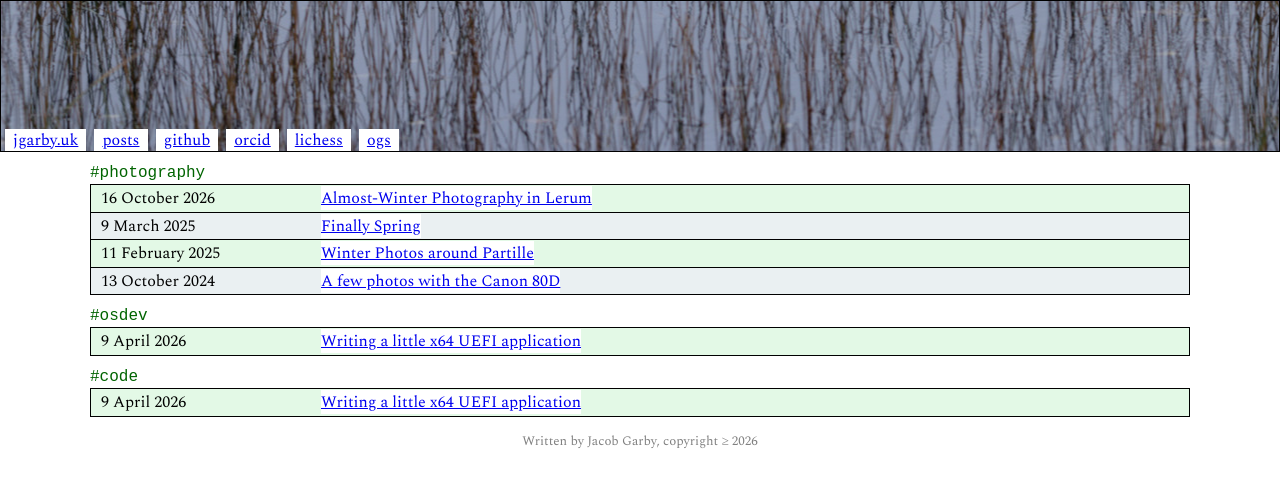
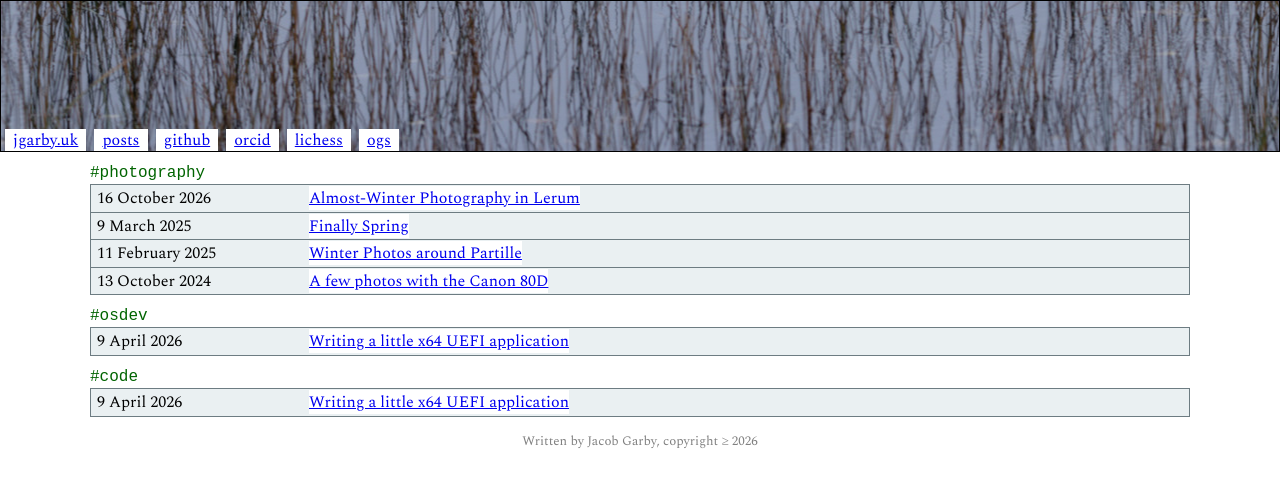
Before and after one commit to j4cobgarby/j4cobgarby.github.io, a Jekyll site: the page built from listing.html, in a window 1280 px wide. Shown: the top 487 px of the page. Built offline with Jekyll 4.4.1, drawn with Linux system fonts in a browser that asks for light colours.

Commit message:
Changed minor styles

```diff
--- a/assets/css/styles.css
+++ b/assets/css/styles.css
@@ -109,6 +109,9 @@ div.content {
         margin: 10px;
         max-width: max(40%, 300px);
         width: fit-content;
+        padding: 2px;
+        background-color: #eaf0f2;
+
 
         @media screen and (max-width: 600px) {
             max-width: 90%;
@@ -118,7 +121,7 @@ div.content {
 
         text-align: center;
 
-        border: 1px solid black;
+        border: 1px solid #6d7c82;
         border-radius: 2px;
         overflow: hidden;
 
@@ -131,7 +134,6 @@ div.content {
         figcaption {
             padding-top: 2px;
             padding-bottom: 2px;
-            background-color: #eaf0f2;
             contain: inline-size;
             font-size: 9pt;
             line-height: 110%;
@@ -182,16 +184,12 @@ table.listing {
     border-collapse: collapse;
 
     tr {
-        border: 1px solid black;
-        background-color: #e3f9e6;
-    }
-
-    tr:nth-child(even) {
+        border: 1px solid #6d7c82;
         background-color: #eaf0f2;
     }
 
     td {
-        padding: 2px 10px;
+        padding: 2px 6px;
     }
 
     td.date-cell {
```
